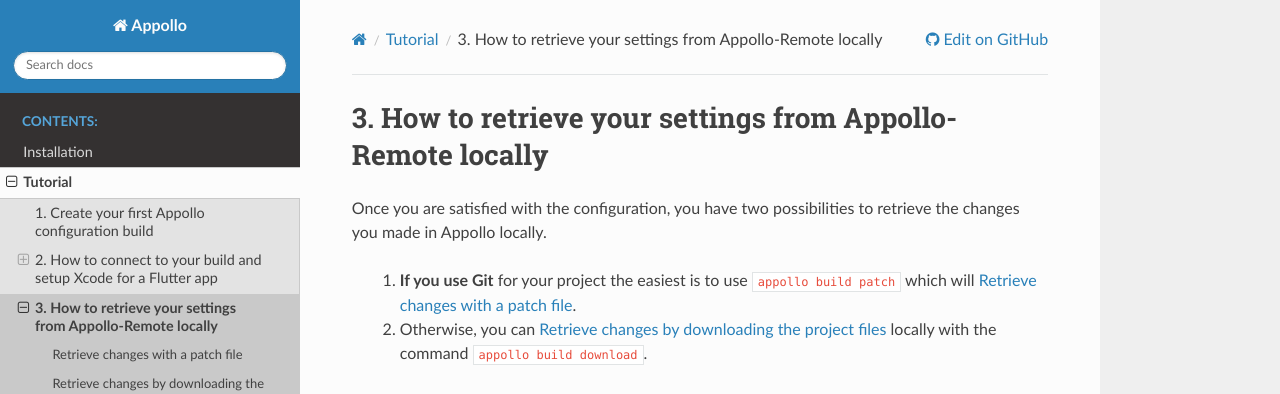
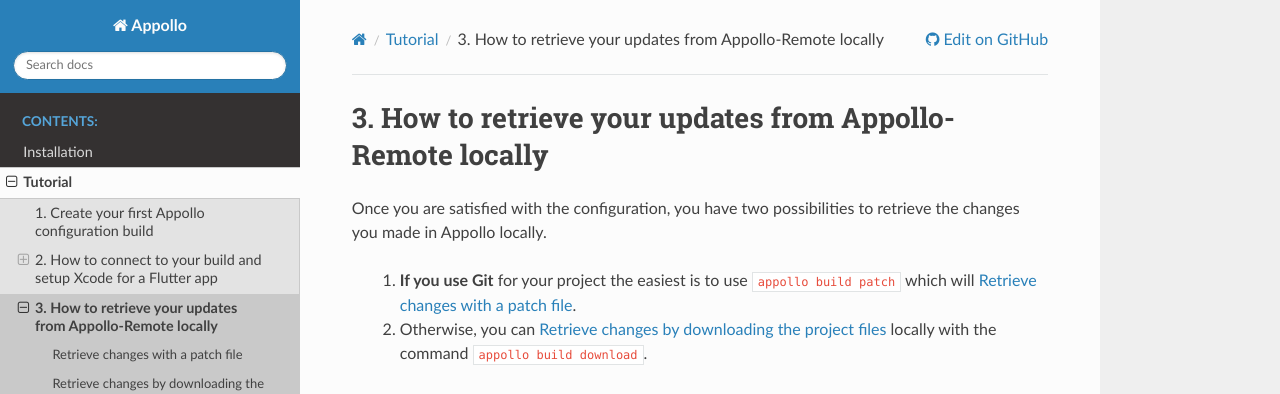
Before and after one commit to Odevio/Odevio-CLI, a Sphinx documentation site: the page built from docs/tutorial/3_retrieve_patch_from_Xcode.txt, in a window 1280 px wide and 900 px high. Shown: the top 394 px of the window. Built offline with Sphinx 7.4.7 and the Read the Docs theme 2.0.0, drawn with Linux system fonts in a browser that asks for light colours.

Commit message:
Small correction

```diff
--- a/docs/tutorial/3_retrieve_patch_from_Xcode.txt
+++ b/docs/tutorial/3_retrieve_patch_from_Xcode.txt
@@ -1,6 +1,6 @@
-============================================================
-3. How to retrieve your settings from Appollo-Remote locally
-============================================================
+===========================================================
+3. How to retrieve your updates from Appollo-Remote locally
+===========================================================
 
 Once you are satisfied with the configuration, you have two possibilities to retrieve the changes you made in Appollo locally.
 
```
